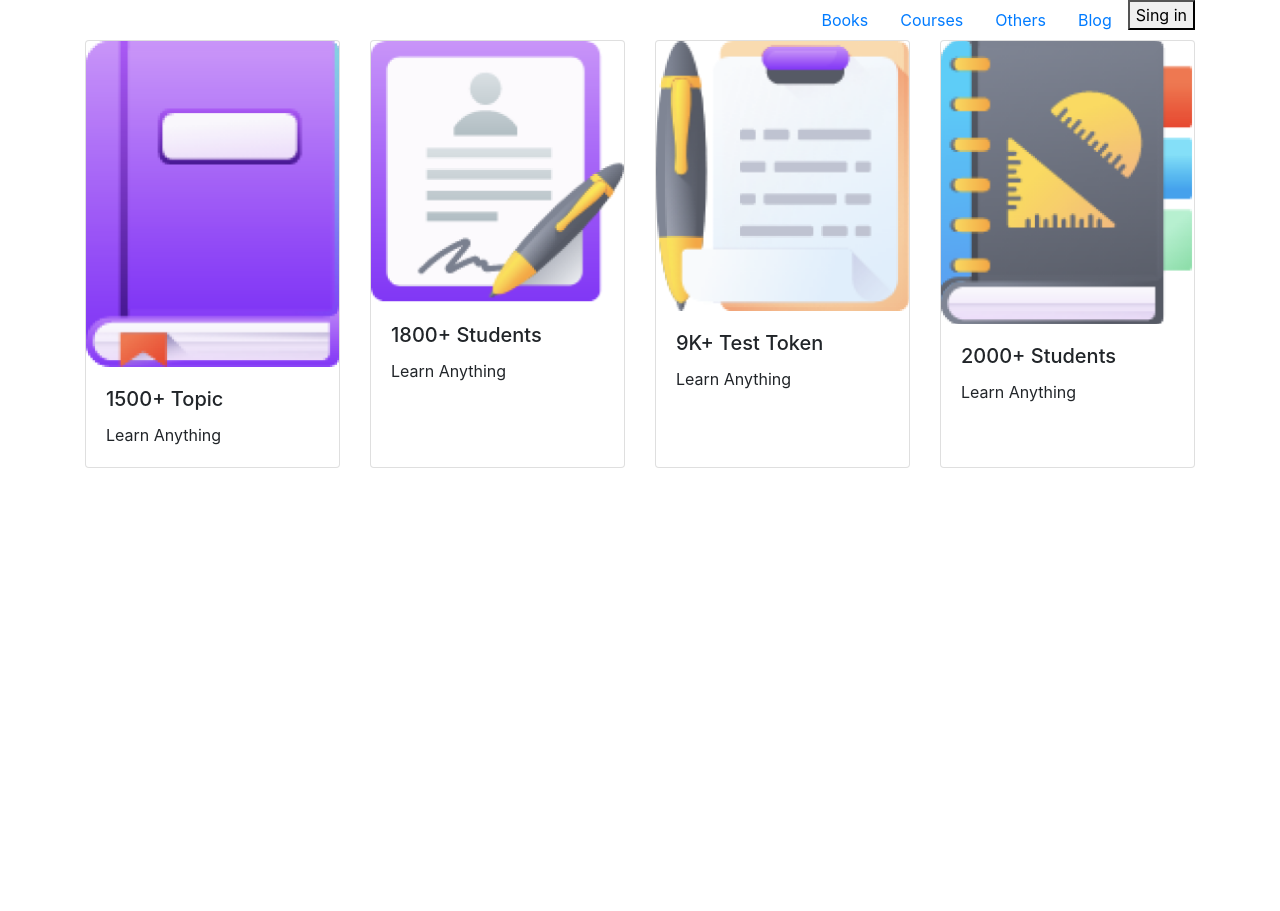
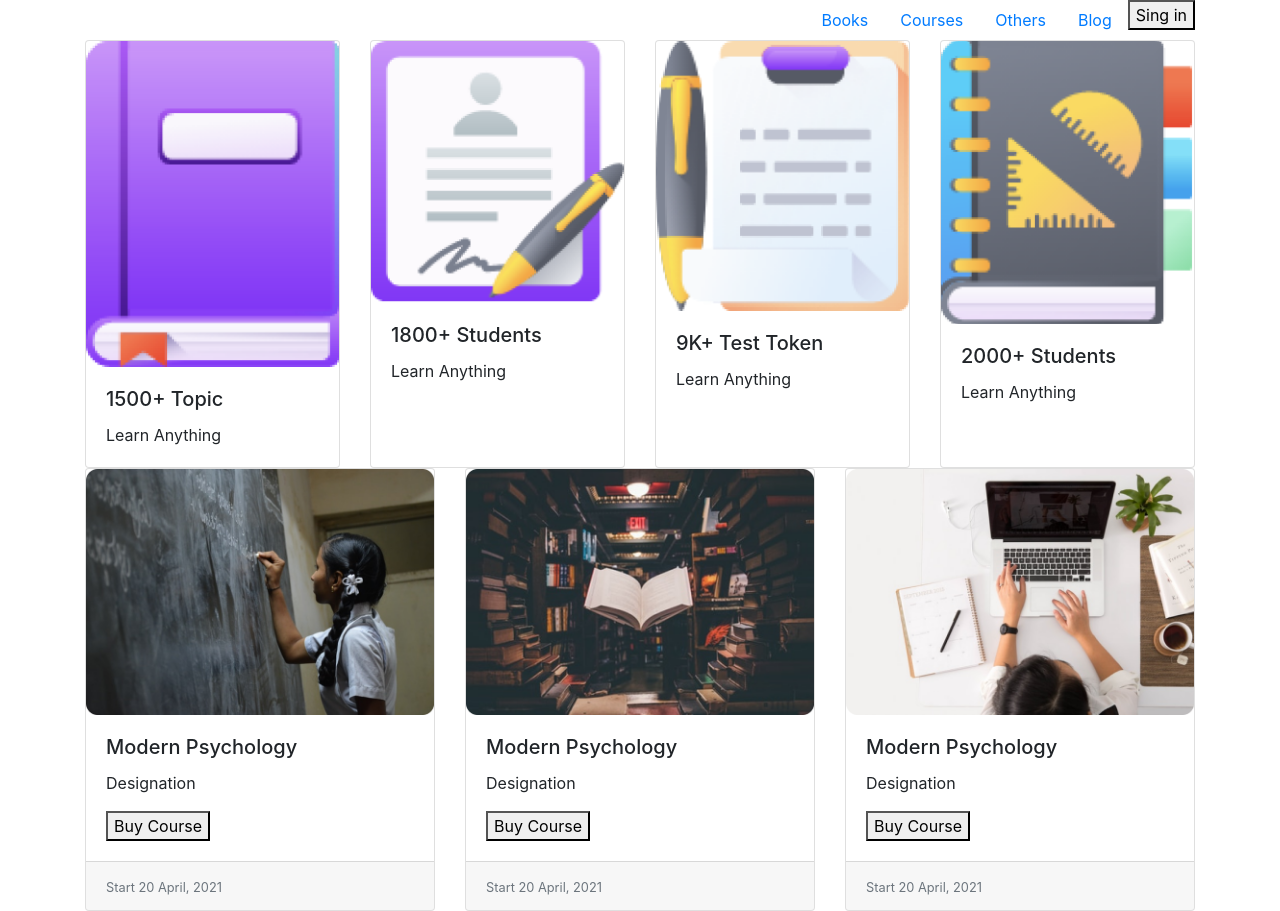
Before and after one commit to sujatctg/e-school, a plain HTML site: page index.html in a window 1280 px wide. Before the commit the page ends 800 px from the top, so only its background shows below. Drawn offline with nearby package versions, Linux system fonts and the light colour scheme.

Commit message:
2nd push

```diff
--- a/index.html
+++ b/index.html
@@ -56,7 +56,7 @@
               </div>
             </div>
             <div class="card">
-                <img src="/ICON/Students.png" class="card-img-top" alt="...">
+                <img src="/icon/Students.png" class="card-img-top" alt="...">
                 <div class="card-body">
                   <h5 class="card-title">2000+ Students</h5>
                   <p class="card-text">Learn Anything</p>
@@ -65,7 +65,43 @@
           </div>
     </div>
 
-
+<div class="container">
+    <div class="card-deck">
+        <div class="card">
+          <img src="Photos/Morder pyschology.png" class="card-img-top" alt="...">
+          <div class="card-body">
+            <h5 class="card-title">Modern Psychology</h5>
+            <p class="card-text">Designation</p>
+            <button>Buy Course</button>
+          </div>
+          <div class="card-footer">
+            <small class="text-muted">Start 20 April, 2021</small>
+          </div>
+        </div>
+        <div class="card">
+          <img src="Photos/Morder psyc.png" class="card-img-top" alt="...">
+          <div class="card-body">
+            <h5 class="card-title">Modern Psychology</h5>
+            <p class="card-text">Designation</p>
+            <button>Buy Course</button>
+          </div>
+          <div class="card-footer">
+            <small class="text-muted">Start 20 April, 2021</small>
+          </div>
+        </div>
+        <div class="card">
+          <img src="Photos/Morder pychons.png" class="card-img-top" alt="...">
+          <div class="card-body">
+            <h5 class="card-title">Modern Psychology</h5>
+            <p class="card-text">Designation</p>
+            <button>Buy Course</button>
+          </div>
+          <div class="card-footer">
+            <small class="text-muted">Start 20 April, 2021</small>
+          </div>
+        </div>
+      </div>
+</div>
 
     <script src="https://code.jquery.com/jquery-3.5.1.slim.min.js" integrity="sha384-DfXdz2htPH0lsSSs5nCTpuj/zy4C+OGpamoFVy38MVBnE+IbbVYUew+OrCXaRkfj" crossorigin="anonymous"></script>
 <script src="https://cdn.jsdelivr.net/npm/popper.js@1.16.0/dist/umd/popper.min.js" integrity="sha384-Q6E9RHvbIyZFJoft+2mJbHaEWldlvI9IOYy5n3zV9zzTtmI3UksdQRVvoxMfooAo" crossorigin="anonymous"></script>
```
